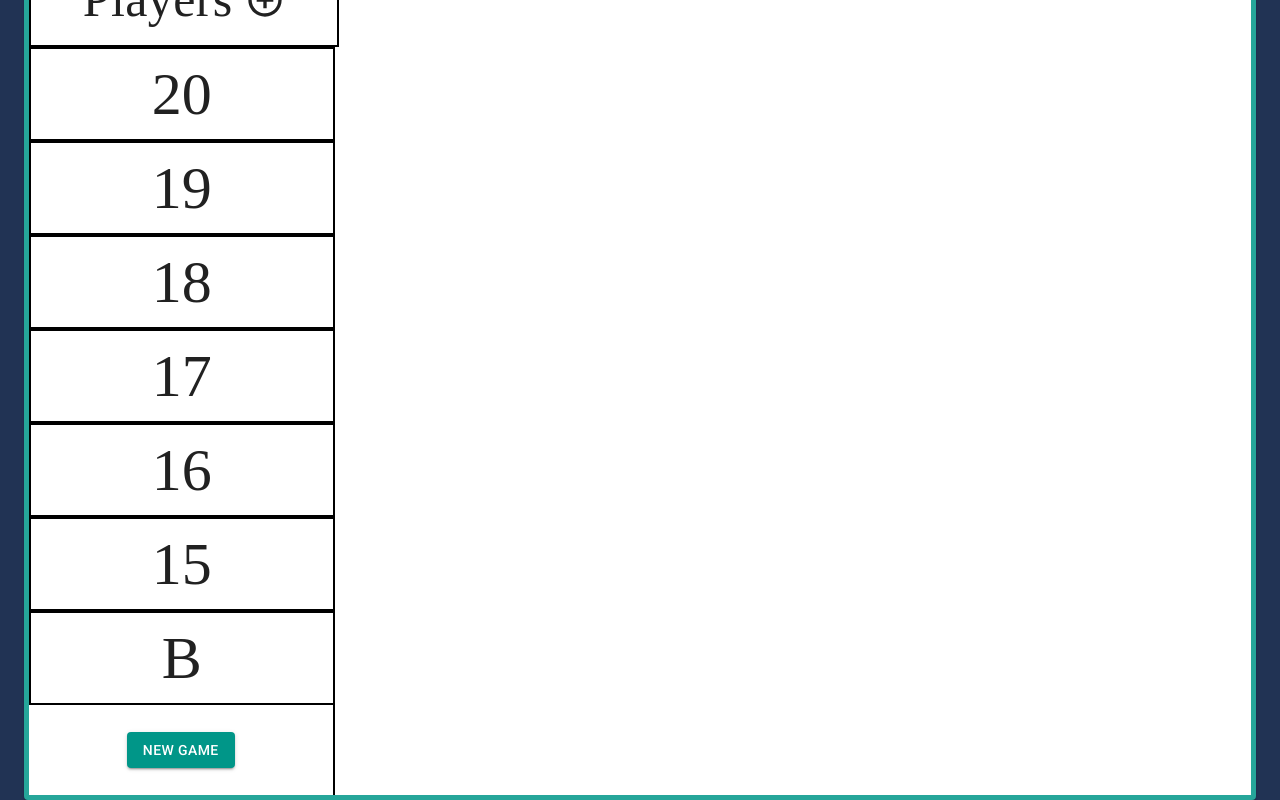
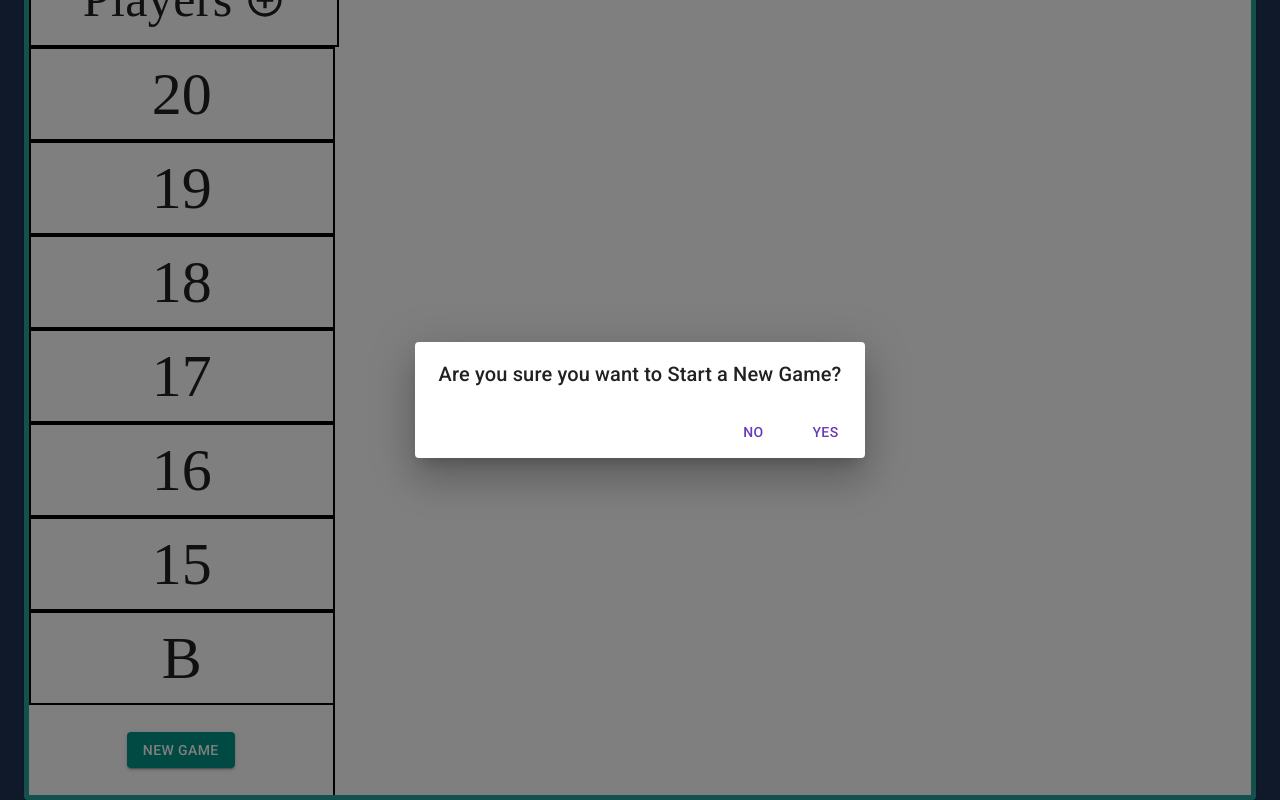
Before and after one commit to miwaro/cricket-tracker, a React (Create React App) app: page / in a window 1280 px wide. Both pictures are taken after a click on the button "NEW GAME". Shown: the part 143-943 px from the top of the page. Built offline with nearby package versions, Linux system fonts and the light colour scheme; a web font is replaced by a local one.

Commit message:
Add alert message functionality to new game button

```diff
--- a/package.json
+++ b/package.json
@@ -15,7 +15,8 @@
     "react-router-dom": "^5.1.2",
     "react-scripts": "3.4.0",
     "redux": "^4.0.5",
-    "redux-thunk": "^2.3.0"
+    "redux-thunk": "^2.3.0",
+    "redux-undo": "^1.0.0"
   },
   "scripts": {
     "start": "react-scripts start",
--- a/src/components/DartBoardStatic/DartBoardStatic.js
+++ b/src/components/DartBoardStatic/DartBoardStatic.js
@@ -3,6 +3,9 @@ import DartBoardItem from './DartBoardItem/DartBoardItem';
 import { connect } from 'react-redux';
 import { resetBoard } from '../../store/actions/actions';
 import Button from '@material-ui/core/Button';
+import Dialog from '@material-ui/core/Dialog';
+import DialogActions from '@material-ui/core/DialogActions';
+import DialogTitle from '@material-ui/core/DialogTitle';
 import classes from './DartBoardStatic.module.css';
 import PlayersBox from './PlayersBox/PlayersBox';
 
@@ -17,9 +20,20 @@ const labels = [
 ];
 
 const DartBoardStatic = (props) => {
+
     const resetBoardHandler = () => {
-        props.onResetBoard();
+        props.onResetBoard() && setOpen(false);
     }
+
+    const [open, setOpen] = React.useState(false);
+
+    const handleClickOpen = () => {
+      setOpen(true);
+    };
+
+    const handleClose = () => {
+      setOpen(false);
+    };
 
     return (
         <div className="Label-style">
@@ -31,10 +45,26 @@ const DartBoardStatic = (props) => {
             />
         ))}
         <div className={classes.newGame}>
-                <Button variant="contained" color="secondary" onClick={resetBoardHandler}>
-                    New Game
+            <Button variant="contained" color="secondary" onClick={handleClickOpen}>
+                New Game
+            </Button>
+            <Dialog
+                open={open}
+                onClose={handleClose}
+                aria-labelledby="alert-dialog-title"
+            >
+                <DialogTitle id="alert-dialog-title">{"Are you sure you want to Start a New Game?"}</DialogTitle>
+
+                <DialogActions>
+                <Button onClick={handleClose} color="primary">
+                    No
                 </Button>
-            </div>
+                <Button onClick={resetBoardHandler} color="primary" autoFocus>
+                    Yes
+                </Button>
+                </DialogActions>
+            </Dialog>
+        </div>
     </div>
     )
 }
```
Also changed, not shown: 1 other file (tests, documents, lock files or other folders).
